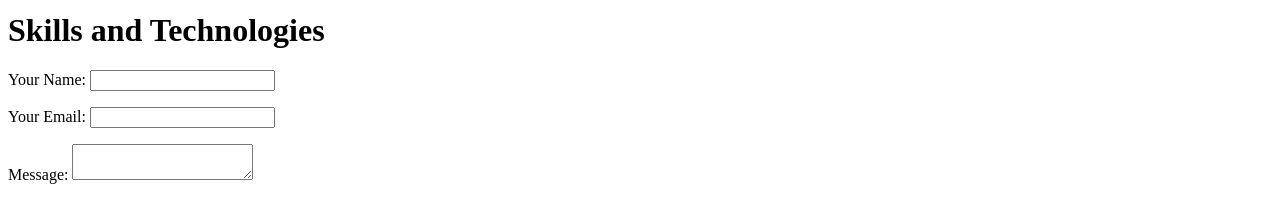
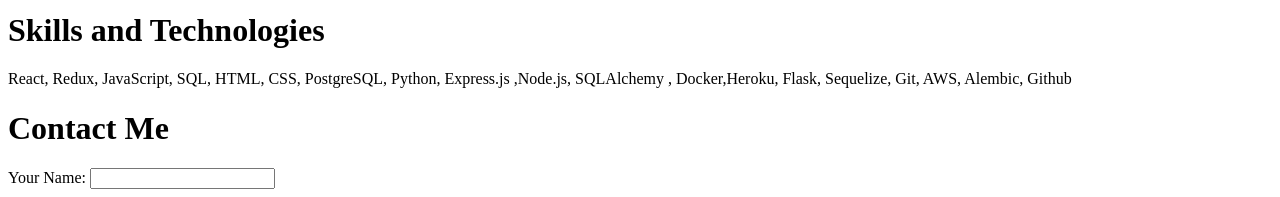
Before and after one commit to crystalchavez99/crystalchavez99.github.io, a React (Create React App) app: page / in a window 1280 px wide. Shown: the part 610-807 px from the top of the page. Built offline with nearby package versions, Linux system fonts and the light colour scheme.

Commit message:
skills and form

```diff
--- a/src/Components/Contact.js
+++ b/src/Components/Contact.js
@@ -3,6 +3,7 @@
 function Contact() {
     return (
         <div id="contact">
+            <h1>Contact Me</h1>
             <form name="contact" method="POST" netlify data-netlify-recaptcha="true" data-netlify="true">
                 <p>
                     <label>Your Name: <input type="text" name="name" /></label>
--- a/src/Components/Skills.js
+++ b/src/Components/Skills.js
@@ -1,9 +1,13 @@
 import React from 'react';
-
+import { BadgeCheckIcon, ChipIcon } from "@heroicons/react/solid";
 function Skills(){
     return(
         <div id="skills">
             <h1>Skills and Technologies</h1>
+            <p>React, Redux, JavaScript, SQL, HTML, CSS, PostgreSQL, Python, Express.js ,Node.js, SQLAlchemy ,
+Docker,Heroku, Flask, Sequelize, Git, AWS, Alembic, Github</p>
+            {/* <BadgeCheckIcon/>
+            <ChipIcon/> */}
         </div>
     )
 }
```
